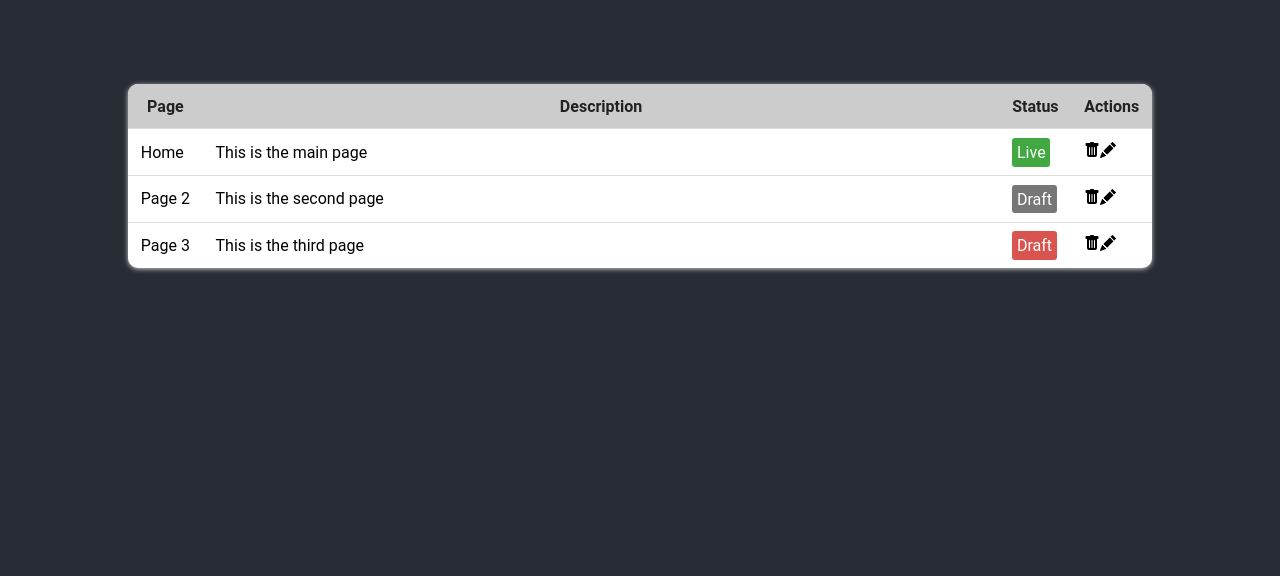
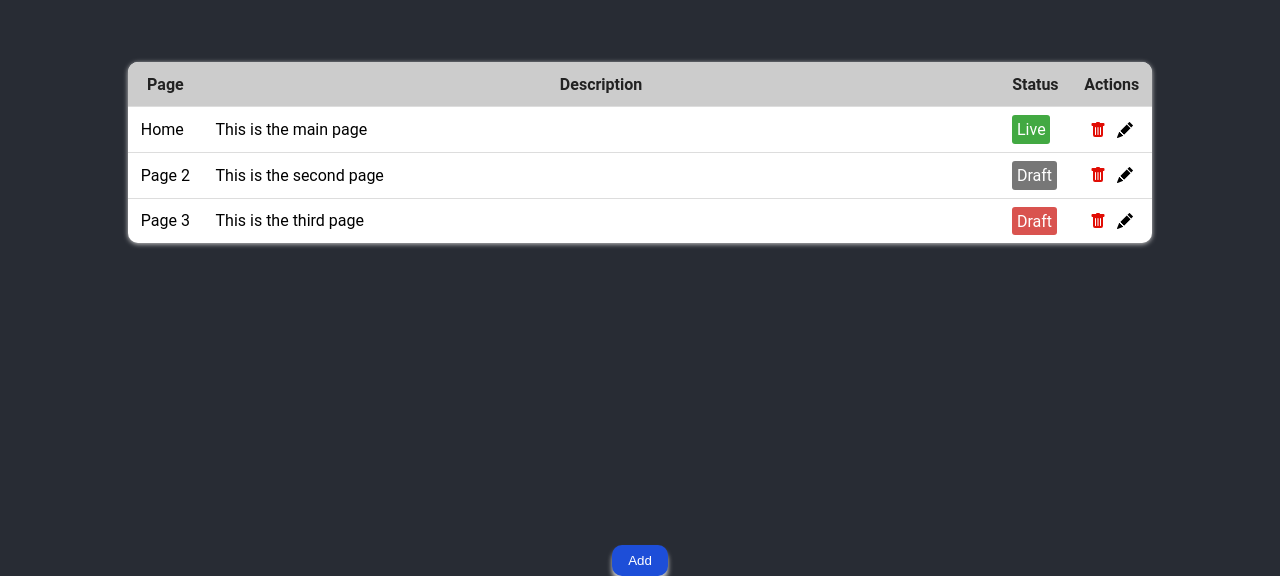
Before and after one commit to Bastyze98/To-Do-List, a React (Vite) app: page /Table in a window 1280 px wide. Shown: the part 224-800 px from the top of the page. Built offline with nearby package versions, Linux system fonts and the light colour scheme.

Commit message:
created the modal, the style for it and the functionality for closing it

```diff
--- /dev/null
+++ b/src/components/table/Modal.jsx
@@ -0,0 +1,43 @@
+import styles from "./modal.module.css";
+
+function Modal({ closeModal }) {
+  const handleClick = (e) => {
+    if (e.target === e.currentTarget) {
+      closeModal();
+    }
+  };
+
+  return (
+    <div className={styles["modal-container"]} onClick={handleClick}>
+      <div className={styles["modal"]}>
+        <form>
+          <div className={styles["form-group"]}>
+            <label htmlFor="page">Page</label>
+            <input name="page" />
+          </div>
+          <div className={styles["form-group"]}>
+            <label htmlFor="description">Description</label>
+            <textarea name="description" />
+          </div>
+          <div className={styles["form-group"]}>
+            <label htmlFor="status">Status</label>
+            <input name="status" />
+          </div>
+          <div className={styles["form-group"]}>
+            <label htmlFor="status">Status</label>
+            <select name="status">
+              <option value="live">Live</option>
+              <option value="draft">Draft</option>
+              <option value="error">Error</option>
+            </select>
+          </div>
+          <button type="submit" className={styles["btn"]}>
+            Submit
+          </button>
+        </form>
+      </div>
+    </div>
+  );
+}
+
+export default Modal;
--- a/src/components/table/Table.jsx
+++ b/src/components/table/Table.jsx
@@ -1,5 +1,7 @@
-import { useEffect } from "react";
+import buttonStyle from "./modal.module.css";
 import styles from "./table.module.css";
+import { useEffect, useState } from "react";
+import Modal from "./Modal";
 
 import { BsFillPencilFill, BsFillTrashFill } from "react-icons/bs";
 
@@ -7,6 +9,8 @@ function Table() {
   useEffect(() => {
     document.title = "Table";
   }, []);
+
+  const [modalOpen, setModalOpen] = useState(false);
 
   return (
     <div className={styles["table-wrapper"]}>
@@ -30,7 +34,7 @@ function Table() {
             </td>
             <td>
               <span className={styles["actions"]}>
-                <BsFillTrashFill />
+                <BsFillTrashFill className={styles["delete-btn"]} />
                 <BsFillPencilFill />
               </span>
             </td>
@@ -45,7 +49,7 @@ function Table() {
             </td>
             <td>
               <span className={styles["actions"]}>
-                <BsFillTrashFill />
+                <BsFillTrashFill className={styles["delete-btn"]} />
                 <BsFillPencilFill />
               </span>
             </td>
@@ -60,13 +64,26 @@ function Table() {
             </td>
             <td>
               <span className={styles["actions"]}>
-                <BsFillTrashFill />
+                <BsFillTrashFill className={styles["delete-btn"]} />
                 <BsFillPencilFill />
               </span>
             </td>
           </tr>
         </tbody>
       </table>
+      <button
+        className={buttonStyle["btn-form"]}
+        onClick={() => setModalOpen(true)}
+      >
+        Add
+      </button>
+      {modalOpen && (
+        <Modal
+          closeModal={() => {
+            setModalOpen(false);
+          }}
+        />
+      )}
     </div>
   );
 }
--- /dev/null
+++ b/src/components/table/modal.module.css
@@ -0,0 +1,55 @@
+.modal-container {
+  position: fixed;
+  z-index: 1;
+  left: 0;
+  top: 0;
+  width: 100%;
+  height: 100%;
+  display: flex;
+  align-items: center;
+  justify-content: center;
+  background-color: rgb(0, 0, 0, 0.4);
+}
+
+.modal {
+  border-radius: 5px;
+  padding: 2rem;
+  background-color: white;
+  width: 25em;
+}
+
+.modal .btn {
+  display: block;
+  margin: auto; /* centrat orizontal */
+}
+
+.btn,
+.btn-form {
+  margin-top: 1rem;
+  border: none;
+  background-color: #1d4ed8;
+  color: #fff;
+  padding: 0.5rem 1rem;
+  border-radius: 10px;
+  cursor: pointer;
+  box-shadow: 0px 5px 5px #ccc;
+}
+
+.form-group {
+  display: flex;
+  flex-direction: column;
+  margin-bottom: 1rem;
+}
+
+.form-group input,
+.form-group textarea,
+.form-group select {
+  border: 1px solid black;
+  border-radius: 0.3rem;
+  padding: 0.3rem;
+  font-size: 1rem;
+}
+
+.form-group label {
+  margin-bottom: 0.2rem;
+}
--- a/src/components/table/table.module.css
+++ b/src/components/table/table.module.css
@@ -65,3 +65,16 @@
 .labelError {
   background-color: #d9534f;
 }
+
+.actions {
+  display: flex;
+  justify-content: space-around;
+}
+
+.actions svg {
+  cursor: pointer;
+}
+
+.delete-btn {
+  color: #e10d05;
+}
```
